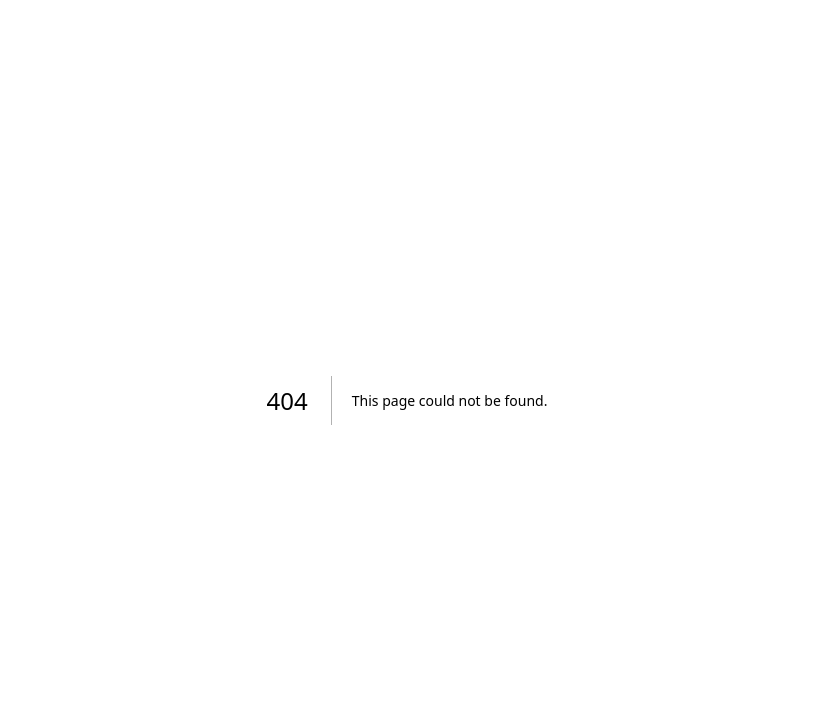
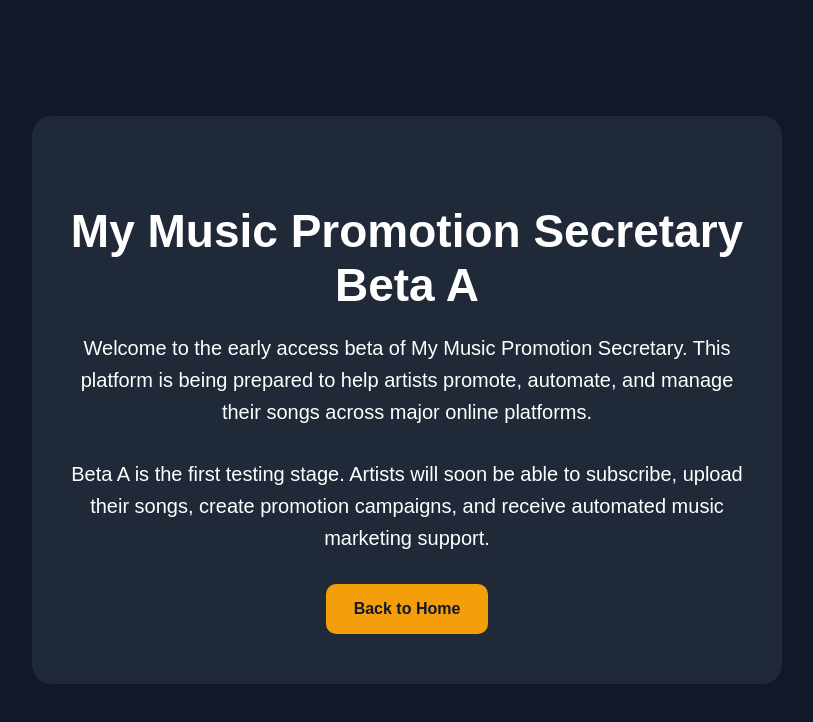
Before and after one commit to paulakotaibe-art/my-music-promotion-secretary, a Next.js app: page /beta in a window 1280 px wide. Before the commit this address had no page. Shown: the top 722 px of the page, without its empty margins (233-1046 px from the left). Built offline with nearby package versions, Linux system fonts and the light colour scheme.

Commit message:
Add Beta A page

```diff
--- /dev/null
+++ b/app/beta/page.js
@@ -0,0 +1,25 @@
+export default function BetaPage() {
+  return (
+    <main className="container">
+      <section className="hero">
+        <h1>My Music Promotion Secretary Beta A</h1>
+
+        <p>
+          Welcome to the early access beta of My Music Promotion Secretary.
+          This platform is being prepared to help artists promote, automate,
+          and manage their songs across major online platforms.
+        </p>
+
+        <p>
+          Beta A is the first testing stage. Artists will soon be able to
+          subscribe, upload their songs, create promotion campaigns, and receive
+          automated music marketing support.
+        </p>
+
+        <a className="button" href="/">
+          Back to Home
+        </a>
+      </section>
+    </main>
+  );
+}
```
